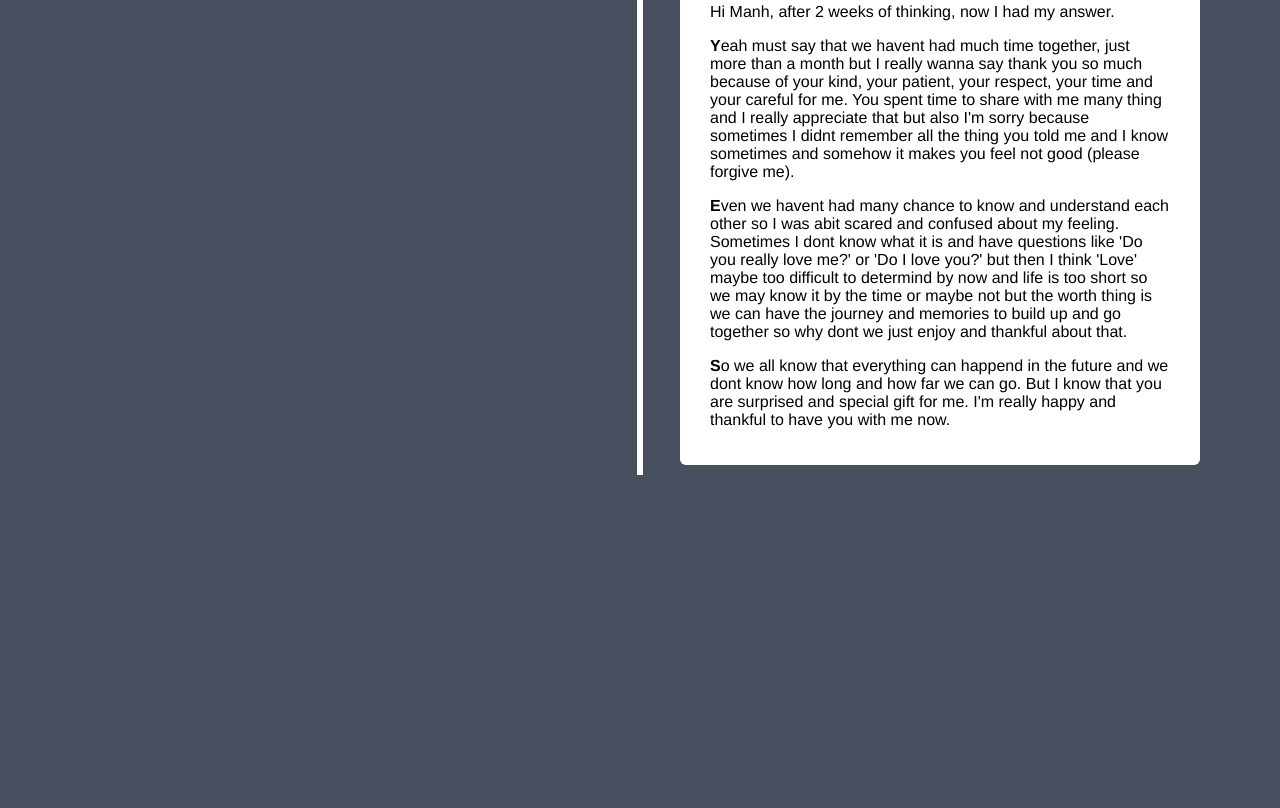
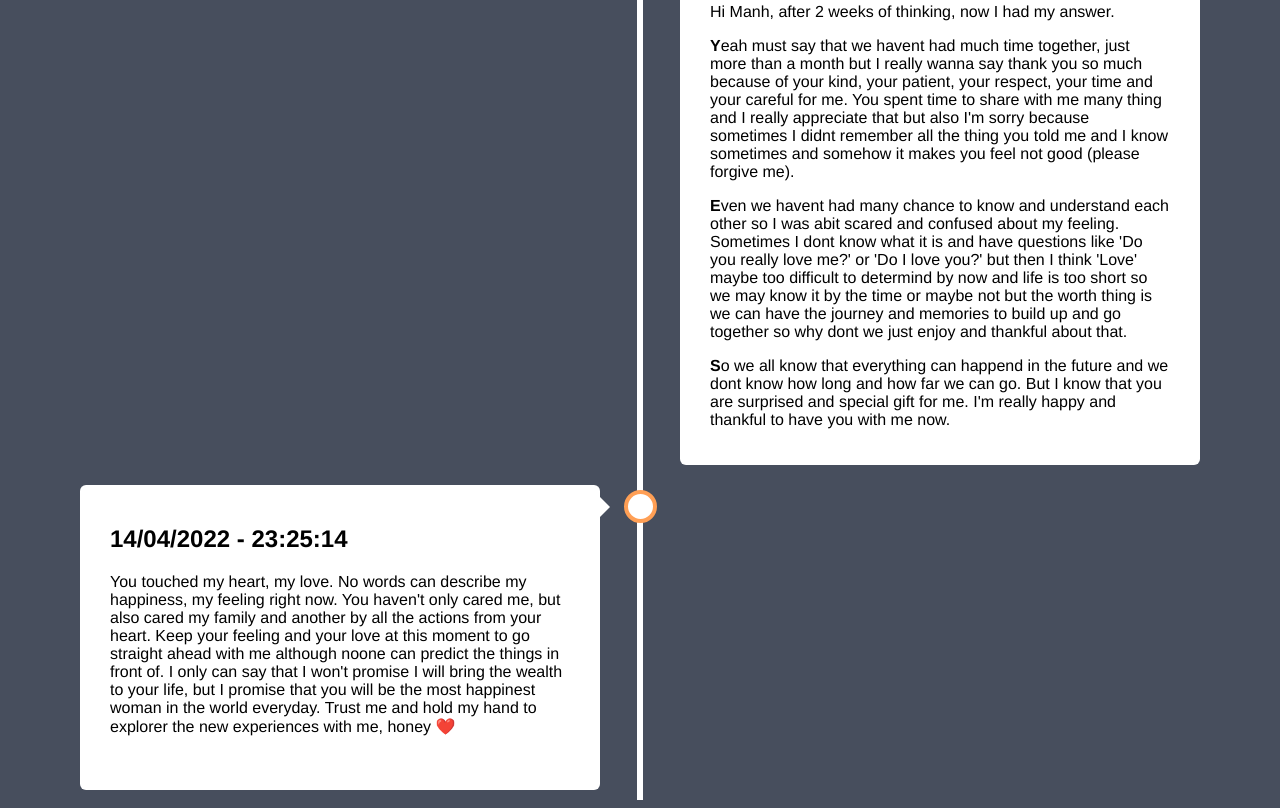
Before and after one commit to manhs2hue/manhs2hue.github.io, a plain HTML site: page index.html in a window 1280 px wide. Shown: the part 1445-2253 px from the top of the page. Before the commit the page ends 1928 px from the top, so only its background shows below. Drawn offline with Linux system fonts and the light colour scheme.

Commit message:
[Manh] My feeling now need to say

```diff
--- a/index.html
+++ b/index.html
@@ -229,6 +229,19 @@
             </div>
         </div>
 
+        <div class="container left">
+            <div class="content">
+                <h2>14/04/2022 -  23:25:14</h2>
+                <p>You touched my heart, my love. No words can describe my happiness, my feeling right now.
+                 You haven't only cared me, but also cared my family and another by all the actions from your heart.
+                 Keep your feeling and your love at this moment to go straight ahead with me although noone can predict the things in front of.
+                 I only can say that I won't promise I will bring the wealth to your life, but I promise that you will be the most happinest woman in the world everyday.
+                 Trust me and hold my hand to explorer the new experiences with me, honey &#10084;&#65039;
+                </p>
+                <br />
+            </div>
+        </div>
+
     </div>
 
 </body>
```
